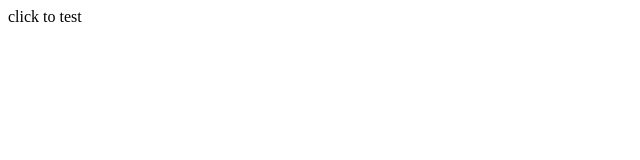
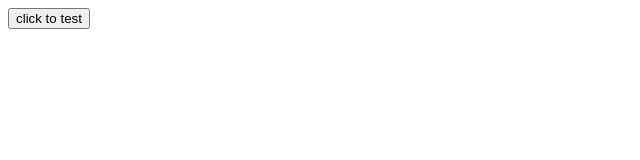
Before and after one commit to gamelff/lots, a plain HTML site: page index.html in a window 1280 px wide. Shown: the full height of the page, 0-640 px from the left. Drawn offline with Linux system fonts and the light colour scheme.

Commit message:
Update index.html
hope

```diff
--- a/index.html
+++ b/index.html
@@ -1,4 +1,4 @@
 <html>
 <sctipt src="/lots/js.js"></script>
- <p onclick="tab()">click to test</p>
- </html>
+<button onclick="tab()">click to test</button>
+</html>
```
